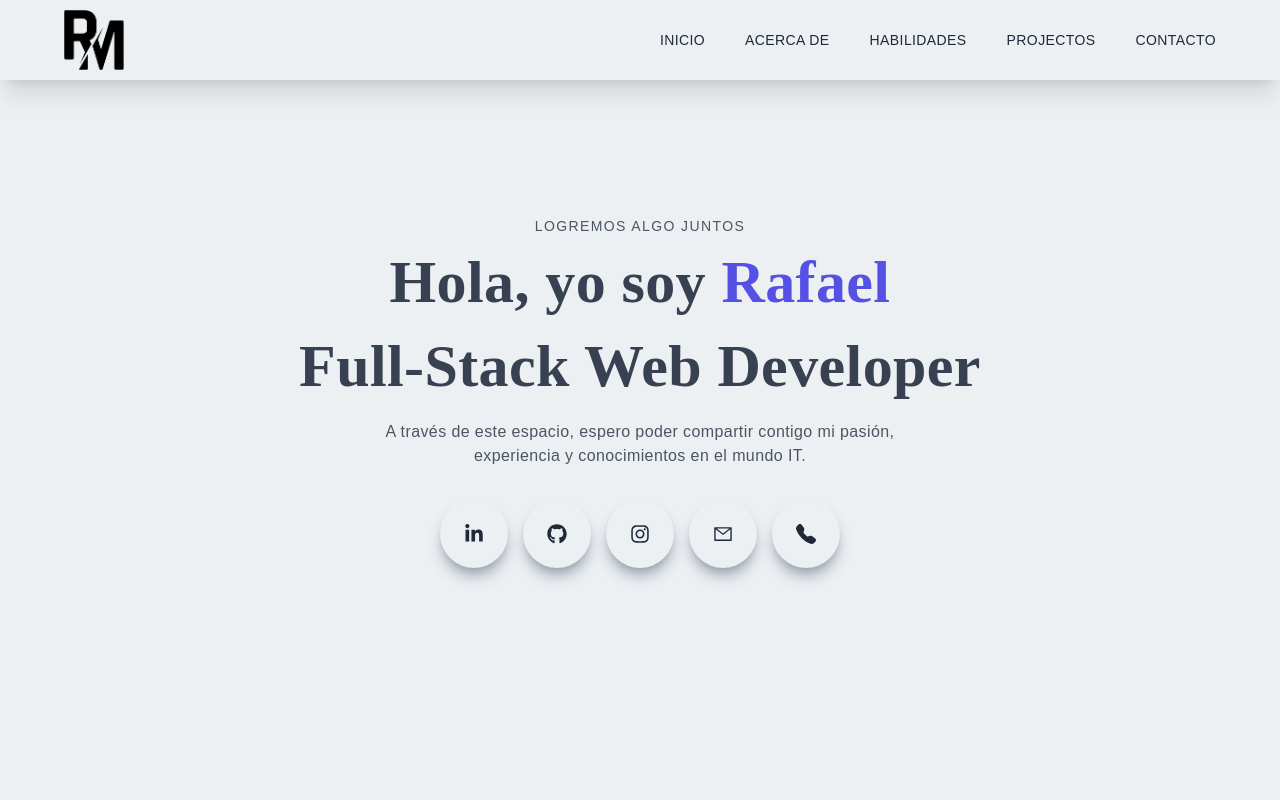
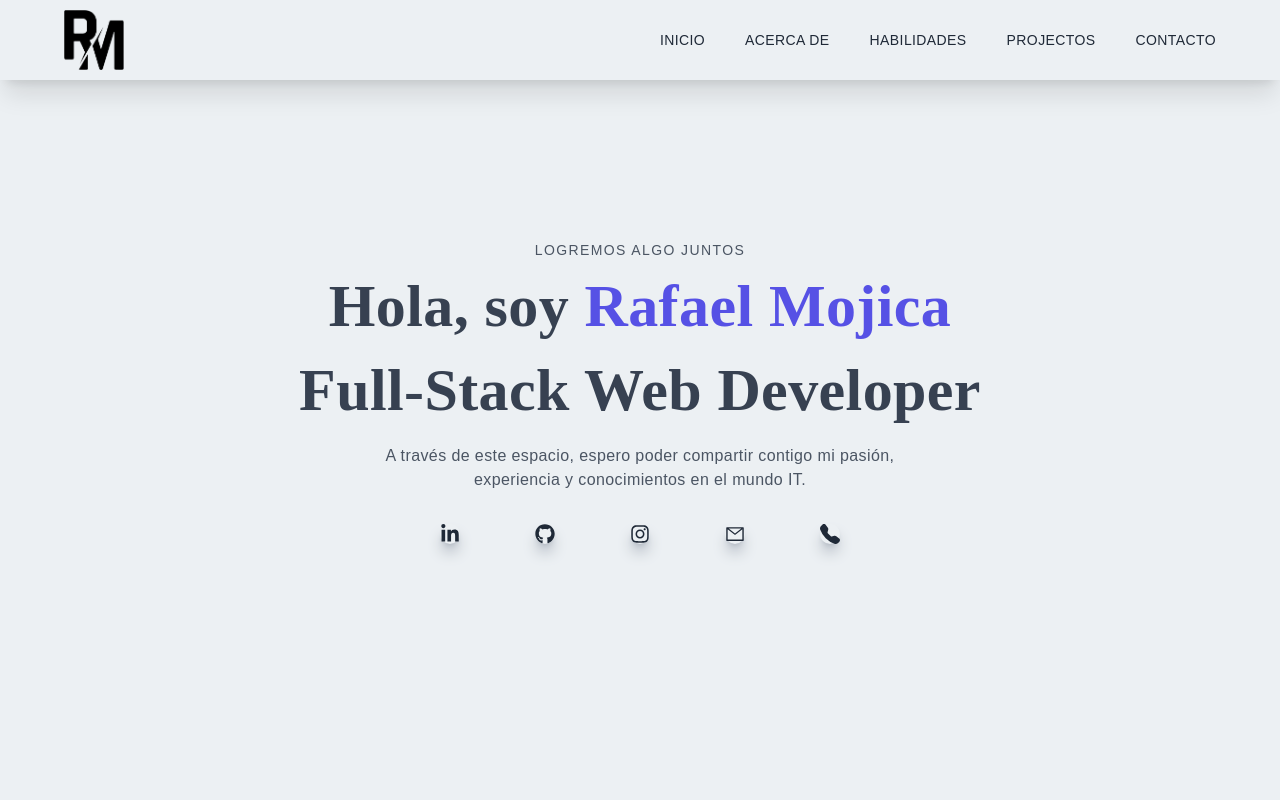
Before and after one commit to RafaMojica/Portfolio-Rafael-Mojica, a Next.js app: page / in a window 1280 px wide. Shown: the top 800 px of the page. Built offline with nearby package versions, Linux system fonts and the light colour scheme.

Commit message:
FEATURE: Creaccion de common SocialNetworks

```diff
--- /dev/null
+++ b/common/SocialNetworks.jsx
@@ -0,0 +1,39 @@
+import Link from "next/link";
+import React from "react";
+import { AiOutlineMail } from "react-icons/ai";
+import { BsTelephoneFill } from "react-icons/bs";
+import { FaGithub, FaLinkedinIn, FaInstagram } from "react-icons/fa";
+
+const SocialNetworks = ({size, padding}) => {
+  return (
+    <>
+      <a href="https://www.linkedin.com/in/rafamojica/" target="_blank" rel="noreferrer" >
+        <div className={`rounded-full shadow-lg shadow-gray-400 p-${padding} cursor-pointer hover:scale-110 ease-in duration-300`}>
+          <FaLinkedinIn size={size} />
+        </div>
+      </a>
+      <a href="https://github.com/RafaMojica" target="_blank" rel="noreferrer">
+        <div className={`rounded-full shadow-lg shadow-gray-400 p-${padding} cursor-pointer hover:scale-110 ease-in duration-300`}>
+          <FaGithub size={size} />
+        </div>
+      </a>
+      <a href="https://instagram.com/rafa_mojica_" target="_blank" rel="noreferrer" >
+        <div className={`rounded-full shadow-lg shadow-gray-400 p-${padding} cursor-pointer hover:scale-110 ease-in duration-300`}>
+          <FaInstagram size={size} />
+        </div>
+      </a>
+      <Link href="/#contact">
+        <div className={`rounded-full shadow-lg shadow-gray-400 p-${padding} cursor-pointer hover:scale-110 ease-in duration-300`}>
+          <AiOutlineMail size={size} />
+        </div>
+      </Link>
+      <Link href="/resume">
+        <div className={`rounded-full shadow-lg shadow-gray-400 p-${padding} cursor-pointer hover:scale-110 ease-in duration-300`}>
+          <BsTelephoneFill size={size} />
+        </div>
+      </Link>
+    </>
+  );
+};
+
+export default SocialNetworks;
--- a/components/Navbar.jsx
+++ b/components/Navbar.jsx
@@ -1,10 +1,9 @@
 import Image from "next/image";
 import Link from "next/link";
 import React, { useState } from 'react';
-import { AiOutlineClose, AiOutlineMail, AiOutlineMenu } from 'react-icons/ai';
-import { FaGithub, FaLinkedinIn, FaInstagram } from 'react-icons/fa';
-import { BsTelephoneFill } from 'react-icons/bs';
+import { AiOutlineClose, AiOutlineMenu } from 'react-icons/ai';
 import NavLogo from '../public/assets/img/LogoRM-Black.png'
+import SocialNetworks from "../common/SocialNetworks";
 
 const Navbar = () => {
   const [nav, setNav] = useState(false);
@@ -18,21 +17,21 @@ const Navbar = () => {
       <div className="flex justify-between items-center w-full h-full px-2 lg:px-16">
         <Image src={NavLogo} alt="Logo Pagina RM" width="60" height="60"/>
         <div>
-          <ul className="hidden md:flex">
-            <li className="ml-10 text-sm uppercase hover:border-b">
+          <ul className="hidden md:flex uppercase">
+            <li className="ml-10 text-sm hover:border-b border-black">
               <Link href="/">Inicio</Link>
             </li>
-            <li className="ml-10 text-sm uppercase hover:border-b">
+            <li className="ml-10 text-sm hover:border-b border-black">
               <Link href="/#about">Acerca de</Link>
             </li>
-            <li className="ml-10 text-sm uppercase hover:border-b">
+            <li className="ml-10 text-sm hover:border-b border-black">
               <Link href="/#skills">Habilidades</Link>
             </li>
-            <li className="ml-10 text-sm uppercase hover:border-b">
+            <li className="ml-10 text-sm hover:border-b border-black">
               <Link href="/#projects">Projectos</Link>
             </li>
-            <li className="ml-10 text-sm uppercase hover:border-b">
-              <Link href="/#contac">Contacto</Link>
+            <li className="ml-10 text-sm hover:border-b border-black">
+              <Link href="/#contact">Contacto</Link>
             </li>
           </ul>
           <div className="md:hidden" onClick={handleNav}>
@@ -75,27 +74,13 @@ const Navbar = () => {
                 <Link href="/#projects">Projectos</Link>
               </li>
               <li className="py-4 text-sm">
-                <Link href="/#contac">Contacto</Link>
+                <Link href="/#contact">Contacto</Link>
               </li>
             </ul>
             <div className="pt-40">
               <p className="uppercase tracking-widest font-bold text-[#5651e5]">Cuentame que necesitas</p>
               <div className="flex items-center justify-between my-4 w-full sm:w-[80%]">
-                <div className="rounded-full shadow-lg shadow-gray-400 p-3 cursor-pointer hover:scale-105 ease-in duration-300">
-                  <FaLinkedinIn />
-                </div>
-                <div className="rounded-full shadow-lg shadow-gray-400 p-3 cursor-pointer hover:scale-105 ease-in duration-300">
-                  <FaGithub />
-                </div>
-                <div className="rounded-full shadow-lg shadow-gray-400 p-3 cursor-pointer hover:scale-105 ease-in duration-300">
-                  <FaInstagram />
-                </div>
-                <div className="rounded-full shadow-lg shadow-gray-400 p-3 cursor-pointer hover:scale-105 ease-in duration-300">
-                  <AiOutlineMail />
-                </div>
-                <div className="rounded-full shadow-lg shadow-gray-400 p-3 cursor-pointer hover:scale-105 ease-in duration-300">
-                  <BsTelephoneFill />
-                </div>
+                <SocialNetworks size={0} padding={3}/>
               </div>
             </div>
           </div>
--- a/components/Start.jsx
+++ b/components/Start.jsx
@@ -1,8 +1,5 @@
-import Link from "next/link";
 import React from "react";
-import { AiOutlineMail } from "react-icons/ai";
-import { BsTelephoneFill } from "react-icons/bs";
-import { FaGithub, FaLinkedinIn, FaInstagram } from "react-icons/fa";
+import SocialNetworks from "../common/SocialNetworks";
 
 const Start = () => {
   return (
@@ -10,38 +7,14 @@ const Start = () => {
       <div className="max-w-[1240px] w-full h-full mx-auto p-2 flex justify-center items-center">
         <div>
           <p className="uppercase text-sm tracking-widest text-gray-600">Logremos algo juntos</p>
-          <h1 className="py-4 text-gray-700">Hola, yo soy <span className="text-[#5651e5]"> Rafael</span></h1>
+          <h1 className="py-4 text-gray-700">Hola, soy <span className="text-[#5651e5]"> Rafael Mojica</span></h1>
           <h1 className="py-2 text-gray-700">Full-Stack Web Developer</h1>
           <p className="py-4 text-gray-600 sm:max-w-[70%] m-auto">
             A través de este espacio, espero poder compartir contigo mi pasión,
             experiencia y conocimientos en el mundo IT.
           </p>
           <div className="flex items-center justify-between max-w-[400px] m-auto py-4">
-            <a href="https://www.linkedin.com/in/rafamojica/" target="_blank" rel="noreferrer">
-              <div className="rounded-full shadow-lg shadow-gray-400 p-6 cursor-pointer hover:scale-110 ease-in duration-300">
-                <FaLinkedinIn size={20} />
-              </div>
-            </a>
-            <a href="https://github.com/RafaMojica" target="_blank" rel="noreferrer">
-              <div className="rounded-full shadow-lg shadow-gray-400 p-6 cursor-pointer hover:scale-110 ease-in duration-300">
-                <FaGithub size={20} />
-              </div>
-            </a>
-            <a href="https://instagram.com/rafa_mojica_" target="_blank" rel="noreferrer">
-              <div className="rounded-full shadow-lg shadow-gray-400 p-6 cursor-pointer hover:scale-110 ease-in duration-300">
-                <FaInstagram size={20} />
-              </div>
-            </a>
-            <Link href="/#contact">
-              <div className="rounded-full shadow-lg shadow-gray-400 p-6 cursor-pointer hover:scale-110 ease-in duration-300">
-                <AiOutlineMail size={20} />
-              </div>
-            </Link>
-            <Link href="/resume">
-              <div className="rounded-full shadow-lg shadow-gray-400 p-6 cursor-pointer hover:scale-110 ease-in duration-300">
-                <BsTelephoneFill size={20} />
-              </div>
-            </Link>
+            <SocialNetworks size={20} padding={6} />
           </div>
         </div>
       </div>
```
Also changed, not shown: components/About.jsx (+15 -18 lines).
